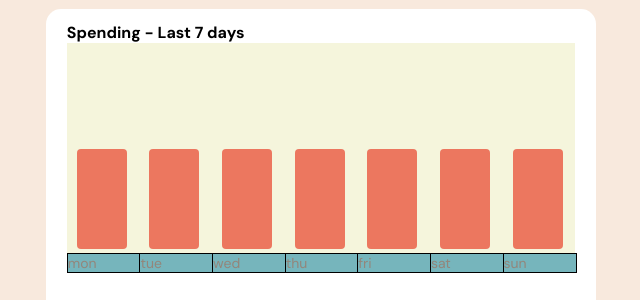
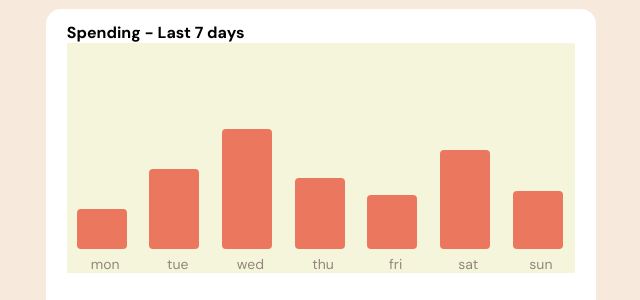
Before and after one commit to Dina2703/Expenses-chart-component, a plain HTML site: page index.html in a window 1280 px wide. Shown: the part 230-530 px from the top of the page, without its empty margins (319-959 px from the left). Drawn offline with nearby package versions, Linux system fonts and the light colour scheme.

Commit message:
dynamic tooltip data

```diff
--- a/script.js
+++ b/script.js
@@ -12,9 +12,9 @@ function buildChart(data) {
       let el = document.getElementsByClassName("month")[i];
       el.innerText = data[i].day;
       let toolEl = document.getElementsByClassName("tooltiptext")[i];
-      toolEl.innerText = data[i].amount;
+      toolEl.innerText = "$" + data[i].amount;
+      let bar = document.getElementsByClassName("bar")[i];
+      bar.style.height = data[i].amount + "%";
     }
   }
 }
-
-buildChart();
--- a/style.css
+++ b/style.css
@@ -142,6 +142,10 @@ body {
   position: absolute;
   bottom: 0;
   width: 100%;
+  margin: 0 2px;
+  border: none;
+  background: transparent;
+  display: block;
   text-align: center;
 }
 
@@ -149,7 +153,7 @@ body {
   display: block;
   background: var(--primary-red);
   width: 50px;
-  height: 100px;
+  height: 200px;
   margin-left: 10px;
   position: absolute;
   bottom: 24px;
@@ -161,8 +165,8 @@ body {
 .bar .tooltiptext {
   visibility: hidden;
   width: 56px;
-  height: 30px;
-  background-color: black;
+  height: 23px;
+  background-color: var(--dark-brown);
   color: #fff;
   display: inline-flex;
   align-items: center;
```
